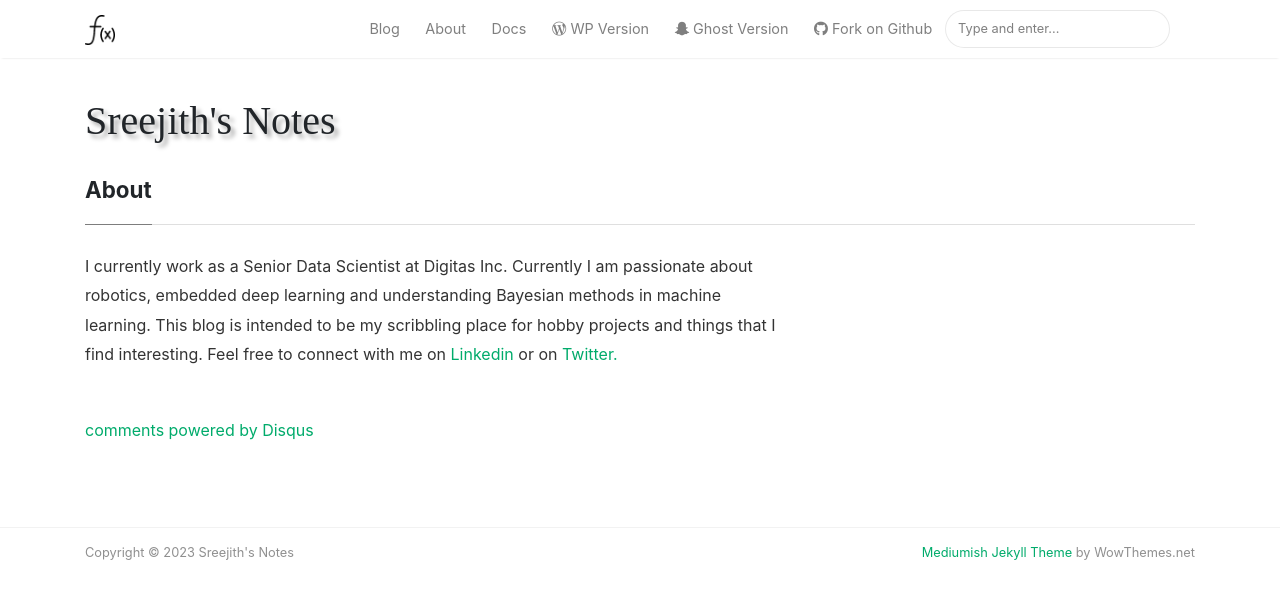
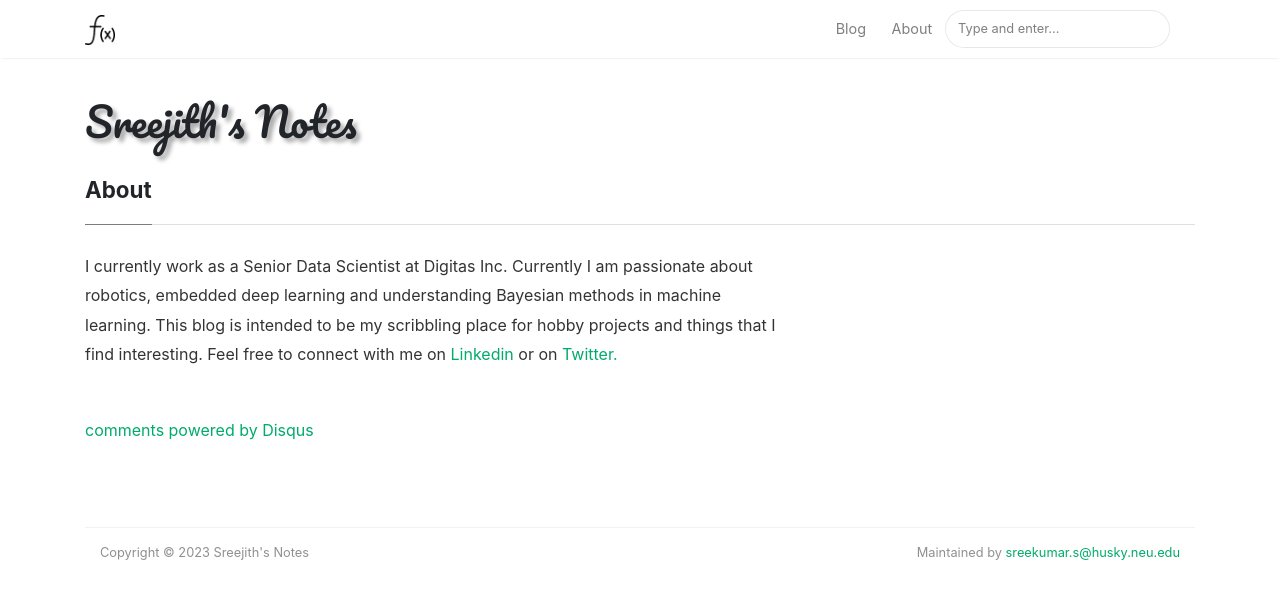
Before and after one commit to darthMaulJr/darthmauljr.github.io, a Jekyll site: the page built from _pages/about.md, in a window 1280 px wide. Shown: the top 599 px of the page. Built offline with Jekyll 4.4.1, drawn with Linux system fonts in a browser that asks for light colours; nearby versions of some CDN libraries; comment, search, counter and statistics services are not loaded.

Commit message:
fallback layout

```diff
--- a/_layouts/default.html
+++ b/_layouts/default.html
@@ -36,7 +36,9 @@
   <body class="{{layout}}">
 	<!-- defer loading of font and font awesome -->
 	<noscript id="deferred-styles">
-		<link href="https://fonts.googleapis.com/css?family=Righteous%7CMerriweather:300,300i,400,400i,700,700i" rel="stylesheet">
+	  <link href="https://fonts.googleapis.com/css?family=Pacifico:300,300i,400,400i,700,700i" rel="stylesheet">
+      <link href="https://fonts.googleapis.com/css?family=Crimson+Text:300,300i,400,400i,700,700i" rel="stylesheet">
+      <link href="https://fonts.googleapis.com/css?family=Alegreya+Sans:300,300i,400,400i,700,700i" rel="stylesheet">
 	  <link rel="stylesheet" href="https://use.fontawesome.com/releases/v5.0.13/css/all.css" integrity="sha384-DNOHZ68U8hZfKXOrtjWvjxusGo9WQnrNx2sqG0tfsghAvtVlRW3tvkXWZh58N9jp" crossorigin="anonymous">
 	</noscript>
 
@@ -75,30 +77,10 @@
                 <a class="nav-link" href="{{ site.baseurl }}/about">About</a>
               </li>
 
-                <li class="nav-item">
-                <a target="_blank" class="nav-link" href="https://bootstrapstarter.com/bootstrap-templates/template-mediumish-bootstrap-jekyll/"> Docs</a>
-                </li>
-
-                <li class="nav-item">
-                <a target="_blank" class="nav-link" href="https://www.wowthemes.net/themes/mediumish-wordpress/"><i class="fab fa-wordpress-simple"></i> WP Version</a>
-                </li>
-
-                <li class="nav-item">
-                <a target="_blank" class="nav-link" href="https://www.wowthemes.net/themes/mediumish-ghost/"><i class="fab fa-snapchat-ghost"></i> Ghost Version</a>
-                </li>
-
-                <li class="nav-item">
-                <a target="_blank" class="nav-link" href="https://github.com/wowthemesnet/mediumish-theme-jekyll"><i class="fab fa-github"></i> Fork on Github</a>
-                </li>
-
               {% include search-lunr.html %}
 
           </ul>
-
-        <!-- End Menu -->
-
         </div>
-
       </div>
     </nav>
     <!-- End Navigation
@@ -123,48 +105,6 @@
           {{ content }}
         </div>
 
-{% if site.mailchimp-list %}
-<!-- Bottom Alert Bar
-================================================== -->
-<div class="alertbar">
-	<div class="container text-center">
-		<span><img src="{{ site.baseurl }}/{{ site.logo }}" alt="{{site.title}}"> &nbsp; Never miss a <b>story</b> from us, subscribe to our newsletter</span>
-        <form action="{{site.mailchimp-list}}" method="post" name="mc-embedded-subscribe-form" class="wj-contact-form validate" target="_blank" novalidate>
-            <div class="mc-field-group">
-            <input type="email" placeholder="Email" name="EMAIL" class="required email" id="mce-EMAIL" autocomplete="on" required>
-            <input type="submit" value="Subscribe" name="subscribe" class="heart">
-            </div>
-        </form>
-	</div>
-</div>
-{% endif %}
-
-</div>
-
-<!-- Categories Jumbotron
-================================================== -->
-<div class="jumbotron fortags">
-	<div class="d-md-flex h-100">
-		<div class="col-md-4 transpdark align-self-center text-center h-100">
-            <div class="d-md-flex align-items-center justify-content-center h-100">
-                <h2 class="d-md-block align-self-center py-1 font-weight-light">Explore <span class="d-none d-md-inline">→</span></h2>
-            </div>
-		</div>
-		<div class="col-md-8 p-5 align-self-center text-center">
-            {% assign categories_list = site.categories %}
-            {% if categories_list.first[0] == null %}
-                {% for category in categories_list %}
-                    <a class="mt-1 mb-1" href="{{site.baseurl}}/categories#{{ category | url_escape | strip | replace: ' ', '-' }}">{{ category | camelcase }} ({{ site.tags[category].size }})</a>
-                {% endfor %}
-            {% else %}
-                {% for category in categories_list %}
-                    <a class="mt-1 mb-1" href="{{site.baseurl}}/categories#{{ category[0] | url_escape | strip | replace: ' ', '-' }}">{{ category[0] | camelcase }} ({{ category[1].size }})</a>
-                {% endfor %}
-            {% endif %}
-            {% assign categories_list = nil %}
-		</div>
-	</div>
-</div>
 
         <!-- Begin Footer
              ================================================== -->
@@ -175,7 +115,8 @@
                 Copyright © {{ site.time | date: "%Y" }} {{ site.name }}
               </div>
               <div class="col-md-6 col-sm-6 text-center text-lg-right">
-                <a target="_blank" href="https://www.wowthemes.net/mediumish-free-jekyll-template/">Mediumish Jekyll Theme</a> by WowThemes.net
+                <!-- <a target="_blank" href="https://www.wowthemes.net/mediumish-free-jekyll-template/">Mediumish Jekyll Theme</a> by WowThemes.net -->
+                <p>Maintained by <a href="mailto:sreekumar.s@husky.neu.edu">sreekumar.s@husky.neu.edu</a></p>
               </div>
             </div>
           </div>
```
Also changed, not shown: _posts/2023-03-30-elementary-blocks-of-robotics.md (+4 -2 lines), 2 other files. Lines whose indentation alone changed are shown as unchanged.
